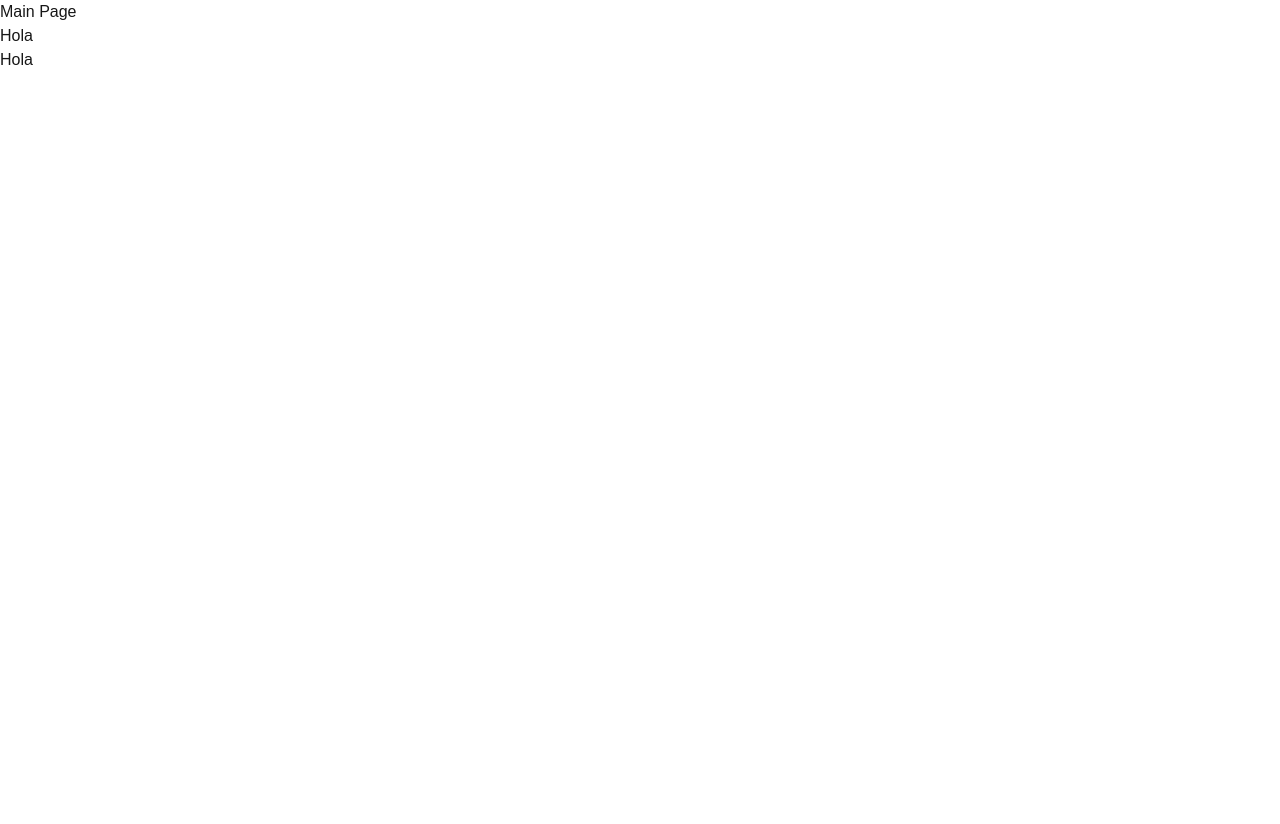
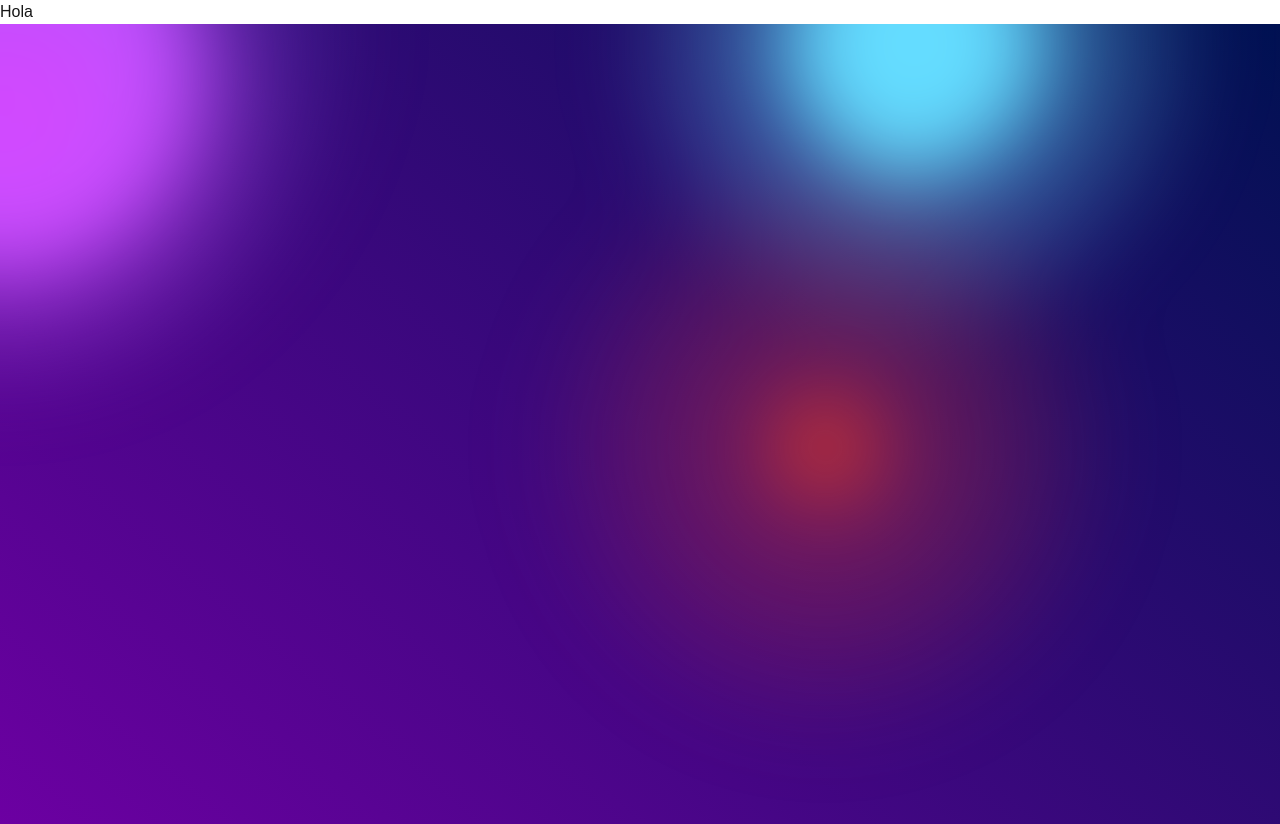
Before and after one commit to joelvshimself/stdc, a Next.js app: page / in a window 1280 px wide. Before the commit the page ends 800 px from the top, so only its background shows below. Built offline with nearby package versions, Linux system fonts and the light colour scheme.

Commit message:
Gradiente Cosneguido

```diff
--- a/src/app/page.tsx
+++ b/src/app/page.tsx
@@ -1,13 +1,13 @@
-import HomePage from "../components/HomePage";
-import Videos from "../components/Videos";
+/* import HomePage from "../components/HomePage.tsx";
+import Videos from "../components/Videos.tsx"; */
+import { BackgroundGradientAnimation } from '../components/ui/background-gradient-animation'
 
 
 export default function MainPage() {
   return (
-    <div>
-      <h1>Main Page</h1>
-      <HomePage />
-      <Videos />
-    </div>
+    <>
+      Hola
+      <BackgroundGradientAnimation/>
+    </>
   );
 }
--- /dev/null
+++ b/src/components/ui/background-gradient-animation.tsx
@@ -0,0 +1,181 @@
+"use client";
+import { cn } from "@/lib/utils";
+import { useEffect, useRef, useState } from "react";
+
+export const BackgroundGradientAnimation = ({
+  gradientBackgroundStart = "rgb(108, 0, 162)",
+  gradientBackgroundEnd = "rgb(0, 17, 82)",
+  firstColor = "18, 113, 255",
+  secondColor = "221, 74, 255",
+  thirdColor = "100, 220, 255",
+  fourthColor = "200, 50, 50",
+  fifthColor = "180, 180, 50",
+  pointerColor = "140, 100, 255",
+  size = "80%",
+  blendingValue = "hard-light",
+  children,
+  className,
+  interactive = true,
+  containerClassName,
+}: {
+  gradientBackgroundStart?: string;
+  gradientBackgroundEnd?: string;
+  firstColor?: string;
+  secondColor?: string;
+  thirdColor?: string;
+  fourthColor?: string;
+  fifthColor?: string;
+  pointerColor?: string;
+  size?: string;
+  blendingValue?: string;
+  children?: React.ReactNode;
+  className?: string;
+  interactive?: boolean;
+  containerClassName?: string;
+}) => {
+  const interactiveRef = useRef<HTMLDivElement>(null);
+
+  const [curX, setCurX] = useState(0);
+  const [curY, setCurY] = useState(0);
+  const [tgX, setTgX] = useState(0);
+  const [tgY, setTgY] = useState(0);
+  useEffect(() => {
+    document.body.style.setProperty(
+      "--gradient-background-start",
+      gradientBackgroundStart
+    );
+    document.body.style.setProperty(
+      "--gradient-background-end",
+      gradientBackgroundEnd
+    );
+    document.body.style.setProperty("--first-color", firstColor);
+    document.body.style.setProperty("--second-color", secondColor);
+    document.body.style.setProperty("--third-color", thirdColor);
+    document.body.style.setProperty("--fourth-color", fourthColor);
+    document.body.style.setProperty("--fifth-color", fifthColor);
+    document.body.style.setProperty("--pointer-color", pointerColor);
+    document.body.style.setProperty("--size", size);
+    document.body.style.setProperty("--blending-value", blendingValue);
+  }, []);
+
+  useEffect(() => {
+    function move() {
+      if (!interactiveRef.current) {
+        return;
+      }
+      setCurX(curX + (tgX - curX) / 20);
+      setCurY(curY + (tgY - curY) / 20);
+      interactiveRef.current.style.transform = `translate(${Math.round(
+        curX
+      )}px, ${Math.round(curY)}px)`;
+    }
+
+    move();
+  }, [tgX, tgY]);
+
+  const handleMouseMove = (event: React.MouseEvent<HTMLDivElement>) => {
+    if (interactiveRef.current) {
+      const rect = interactiveRef.current.getBoundingClientRect();
+      setTgX(event.clientX - rect.left);
+      setTgY(event.clientY - rect.top);
+    }
+  };
+
+  const [isSafari, setIsSafari] = useState(false);
+  useEffect(() => {
+    setIsSafari(/^((?!chrome|android).)*safari/i.test(navigator.userAgent));
+  }, []);
+
+  return (
+    <div
+      className={cn(
+        "h-screen w-screen relative overflow-hidden top-0 left-0 bg-[linear-gradient(40deg,var(--gradient-background-start),var(--gradient-background-end))]",
+        containerClassName
+      )}
+    >
+      <svg className="hidden">
+        <defs>
+          <filter id="blurMe">
+            <feGaussianBlur
+              in="SourceGraphic"
+              stdDeviation="10"
+              result="blur"
+            />
+            <feColorMatrix
+              in="blur"
+              mode="matrix"
+              values="1 0 0 0 0  0 1 0 0 0  0 0 1 0 0  0 0 0 18 -8"
+              result="goo"
+            />
+            <feBlend in="SourceGraphic" in2="goo" />
+          </filter>
+        </defs>
+      </svg>
+      <div className={cn("", className)}>{children}</div>
+      <div
+        className={cn(
+          "gradients-container h-full w-full blur-lg",
+          isSafari ? "blur-2xl" : "[filter:url(#blurMe)_blur(40px)]"
+        )}
+      >
+        <div
+          className={cn(
+            `absolute [background:radial-gradient(circle_at_center,_var(--first-color)_0,_var(--first-color)_50%)_no-repeat]`,
+            `[mix-blend-mode:var(--blending-value)] w-[var(--size)] h-[var(--size)] top-[calc(50%-var(--size)/2)] left-[calc(50%-var(--size)/2)]`,
+            `[transform-origin:center_center]`,
+            `animate-first`,
+            `opacity-100`
+          )}
+        ></div>
+        <div
+          className={cn(
+            `absolute [background:radial-gradient(circle_at_center,_rgba(var(--second-color),_0.8)_0,_rgba(var(--second-color),_0)_50%)_no-repeat]`,
+            `[mix-blend-mode:var(--blending-value)] w-[var(--size)] h-[var(--size)] top-[calc(50%-var(--size)/2)] left-[calc(50%-var(--size)/2)]`,
+            `[transform-origin:calc(50%-400px)]`,
+            `animate-second`,
+            `opacity-100`
+          )}
+        ></div>
+        <div
+          className={cn(
+            `absolute [background:radial-gradient(circle_at_center,_rgba(var(--third-color),_0.8)_0,_rgba(var(--third-color),_0)_50%)_no-repeat]`,
+            `[mix-blend-mode:var(--blending-value)] w-[var(--size)] h-[var(--size)] top-[calc(50%-var(--size)/2)] left-[calc(50%-var(--size)/2)]`,
+            `[transform-origin:calc(50%+400px)]`,
+            `animate-third`,
+            `opacity-100`
+          )}
+        ></div>
+        <div
+          className={cn(
+            `absolute [background:radial-gradient(circle_at_center,_rgba(var(--fourth-color),_0.8)_0,_rgba(var(--fourth-color),_0)_50%)_no-repeat]`,
+            `[mix-blend-mode:var(--blending-value)] w-[var(--size)] h-[var(--size)] top-[calc(50%-var(--size)/2)] left-[calc(50%-var(--size)/2)]`,
+            `[transform-origin:calc(50%-200px)]`,
+            `animate-fourth`,
+            `opacity-70`
+          )}
+        ></div>
+        <div
+          className={cn(
+            `absolute [background:radial-gradient(circle_at_center,_rgba(var(--fifth-color),_0.8)_0,_rgba(var(--fifth-color),_0)_50%)_no-repeat]`,
+            `[mix-blend-mode:var(--blending-value)] w-[var(--size)] h-[var(--size)] top-[calc(50%-var(--size)/2)] left-[calc(50%-var(--size)/2)]`,
+            `[transform-origin:calc(50%-800px)_calc(50%+800px)]`,
+            `animate-fifth`,
+            `opacity-100`
+          )}
+        ></div>
+
+        {interactive && (
+          <div
+            ref={interactiveRef}
+            onMouseMove={handleMouseMove}
+            className={cn(
+              `absolute [background:radial-gradient(circle_at_center,_rgba(var(--pointer-color),_0.8)_0,_rgba(var(--pointer-color),_0)_50%)_no-repeat]`,
+              `[mix-blend-mode:var(--blending-value)] w-full h-full -top-1/2 -left-1/2`,
+              `opacity-70`
+            )}
+          ></div>
+        )}
+      </div>
+    </div>
+  );
+};
--- /dev/null
+++ b/src/lib/utils.ts
@@ -0,0 +1,6 @@
+import { ClassValue, clsx } from "clsx";
+import { twMerge } from "tailwind-merge";
+
+export function cn(...inputs: ClassValue[]) {
+  return twMerge(clsx(inputs));
+}
--- a/tailwind.config.ts
+++ b/tailwind.config.ts
@@ -2,18 +2,42 @@
 
 const config: Config = {
   content: [
-    "./src/pages/**/*.{js,ts,jsx,tsx,mdx}",
-    "./src/components/**/*.{js,ts,jsx,tsx,mdx}",
-    "./src/app/**/*.{js,ts,jsx,tsx,mdx}",
+    "./src/**/*.{ts,tsx}",  // Más conciso para abarcar todos los archivos TS y TSX
   ],
+  darkMode: "class",  // Activa el modo oscuro basado en clases
   theme: {
     extend: {
       colors: {
         background: "var(--background)",
         foreground: "var(--foreground)",
       },
+      animation: {
+        first: "moveVertical 30s ease infinite",
+        second: "moveInCircle 20s reverse infinite",
+        third: "moveInCircle 40s linear infinite",
+        fourth: "moveHorizontal 40s ease infinite",
+        fifth: "moveInCircle 20s ease infinite",
+      },
+      keyframes: {
+        moveHorizontal: {
+          "0%": { transform: "translateX(-50%) translateY(-10%)" },
+          "50%": { transform: "translateX(50%) translateY(10%)" },
+          "100%": { transform: "translateX(-50%) translateY(-10%)" },
+        },
+        moveInCircle: {
+          "0%": { transform: "rotate(0deg)" },
+          "50%": { transform: "rotate(180deg)" },
+          "100%": { transform: "rotate(360deg)" },
+        },
+        moveVertical: {
+          "0%": { transform: "translateY(-50%)" },
+          "50%": { transform: "translateY(50%)" },
+          "100%": { transform: "translateY(-50%)" },
+        },
+      },
     },
   },
   plugins: [],
 };
+
 export default config;
```
Also changed, not shown: 1 other file (tests, documents, lock files or other folders).
